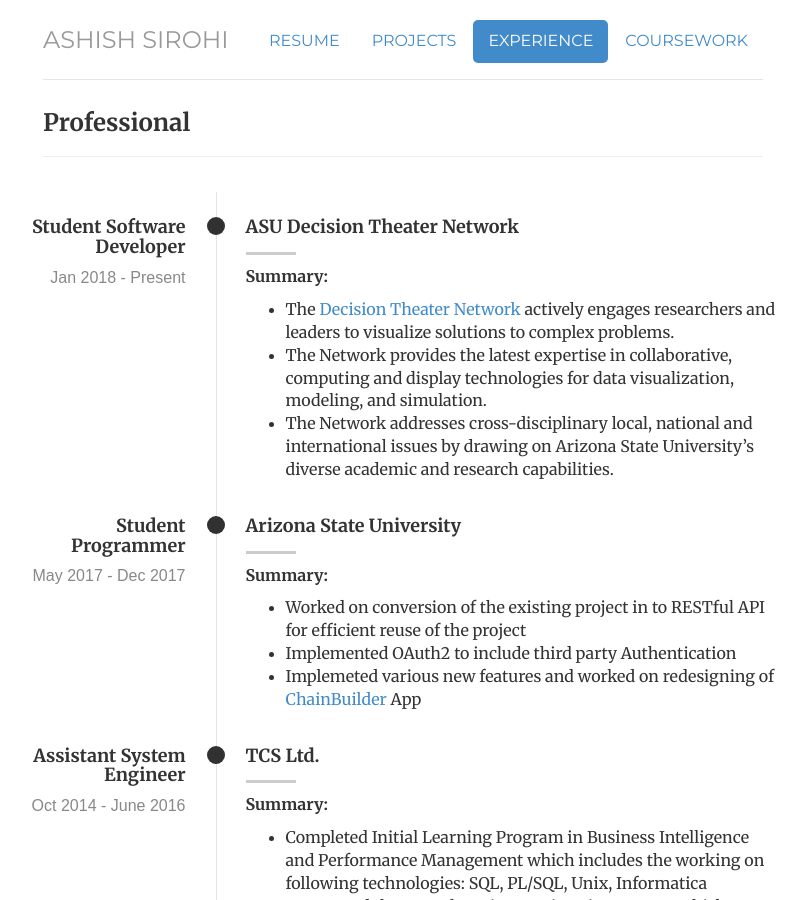
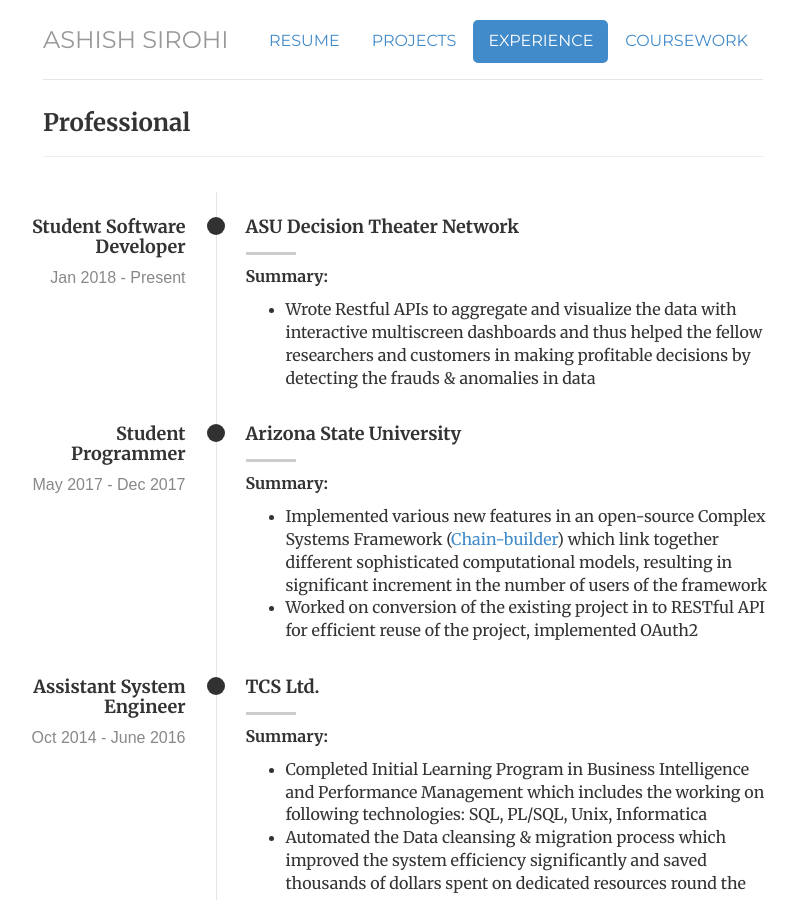
Before and after one commit to ashishsirohi/ashishsirohi.github.io, a Jekyll site: the page built from experience/index.html, in a window 1280 px wide and 900 px high. Shown: the whole window, without its empty margins (237-1043 px from the left). Built offline with Jekyll 4.4.1, drawn with Linux system fonts in a browser that asks for light colours.

Commit message:
Resume Changes

```diff
--- a/experience/index.html
+++ b/experience/index.html
@@ -87,10 +87,8 @@
               <h4>ASU Decision Theater Network</h4>
               <p><b>Summary:</b></p>
               <ul>
-                <li>The <a target="_blank" href="https://dt.asu.edu/">Decision Theater Network</a> actively engages researchers and leaders to visualize solutions to complex problems.</li>
-                <li>The Network provides the latest expertise in collaborative, computing and display technologies for data visualization, modeling, and simulation.</li>
-                <li>The Network addresses cross-disciplinary local, national and international issues by drawing on Arizona State University’s diverse academic and research capabilities.</li>
-              </ul>
+      					<li>Wrote Restful APIs to aggregate and visualize the data with interactive multiscreen dashboards and thus helped the fellow researchers and customers in making profitable decisions by detecting the frauds & anomalies in data</li>
+      				</ul>
 	   				</div>
 
 	   			</div> <!-- /timeline-block -->
@@ -110,10 +108,9 @@
 	   					<h4>Arizona State University</h4>
               <p><b>Summary:</b></p>
               <ul>
-                <li>Worked on conversion of the existing project in to RESTful API for efficient reuse of the project</li>
-                <li>Implemented OAuth2 to include third party Authentication</li>
-                <li>Implemeted various new features and worked on redesigning of <a target="_blank" href="https://chain-builder.net/">ChainBuilder</a> App</li>
-              </ul>
+      					<li>Implemented various new features in an open-source Complex Systems Framework (<a target="_blank" href="https://chain-builder.net/">Chain-builder</a>) which link together different sophisticated computational models, resulting in significant increment in the number of users of the framework</li>
+                <li>Worked on conversion of the existing project in to RESTful API for efficient reuse of the project, implemented OAuth2</li>
+      				</ul>
           	</div>
 
 	   			</div> <!-- /timeline-block -->
--- a/resume/index.html
+++ b/resume/index.html
@@ -95,14 +95,14 @@
                 <div style="float: right">[Jan 2018 - Present]</div>
             	</br>
         <ul>
-					<li>•	Wrote Restful APIs to aggregate and visualize the data with interactive multiscreen dashboards and thus helped the fellow researchers and customers in making profitable decisions by detecting the frauds & anomalies in data</li>
+					<li>Wrote Restful APIs to aggregate and visualize the data with interactive multiscreen dashboards and thus helped the fellow researchers and customers in making profitable decisions by detecting the frauds & anomalies in data</li>
 				</ul>
 
         <div style="float: left"><b>Student Programmer at Arizona State University</b></div>
                 <div style="float: right">[April 2017 - Dec 2017]</div>
             	</br>
 				<ul>
-					<li>•	Implemented various new features in an open-source Complex Systems Framework (<a target="_blank" href="https://chain-builder.net/">Chain-builder</a>) which link together different sophisticated computational models, resulting in significant increment in the number of users of the framework</li>
+					<li>Implemented various new features in an open-source Complex Systems Framework (<a target="_blank" href="https://chain-builder.net/">Chain-builder</a>) which link together different sophisticated computational models, resulting in significant increment in the number of users of the framework</li>
           <li>Worked on conversion of the existing project in to RESTful API for efficient reuse of the project, implemented OAuth2</li>
 				</ul>
 
```
